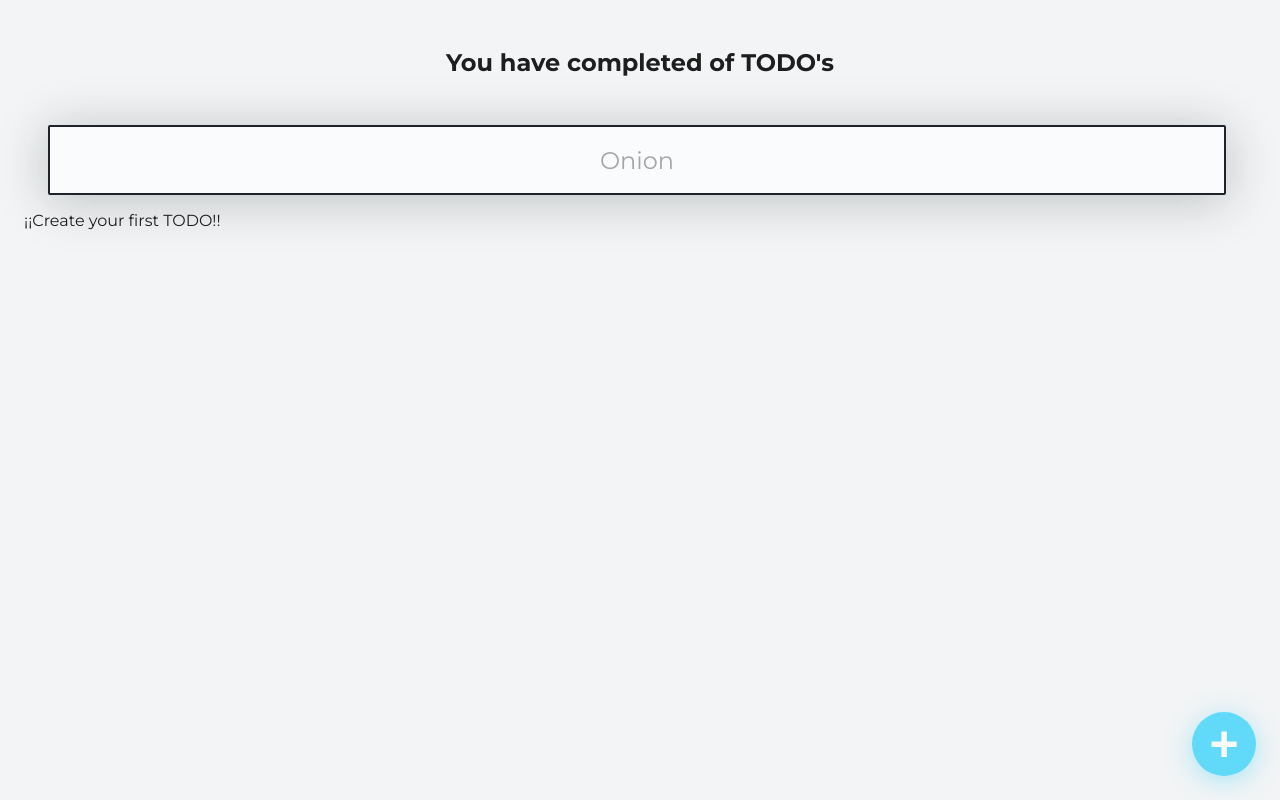
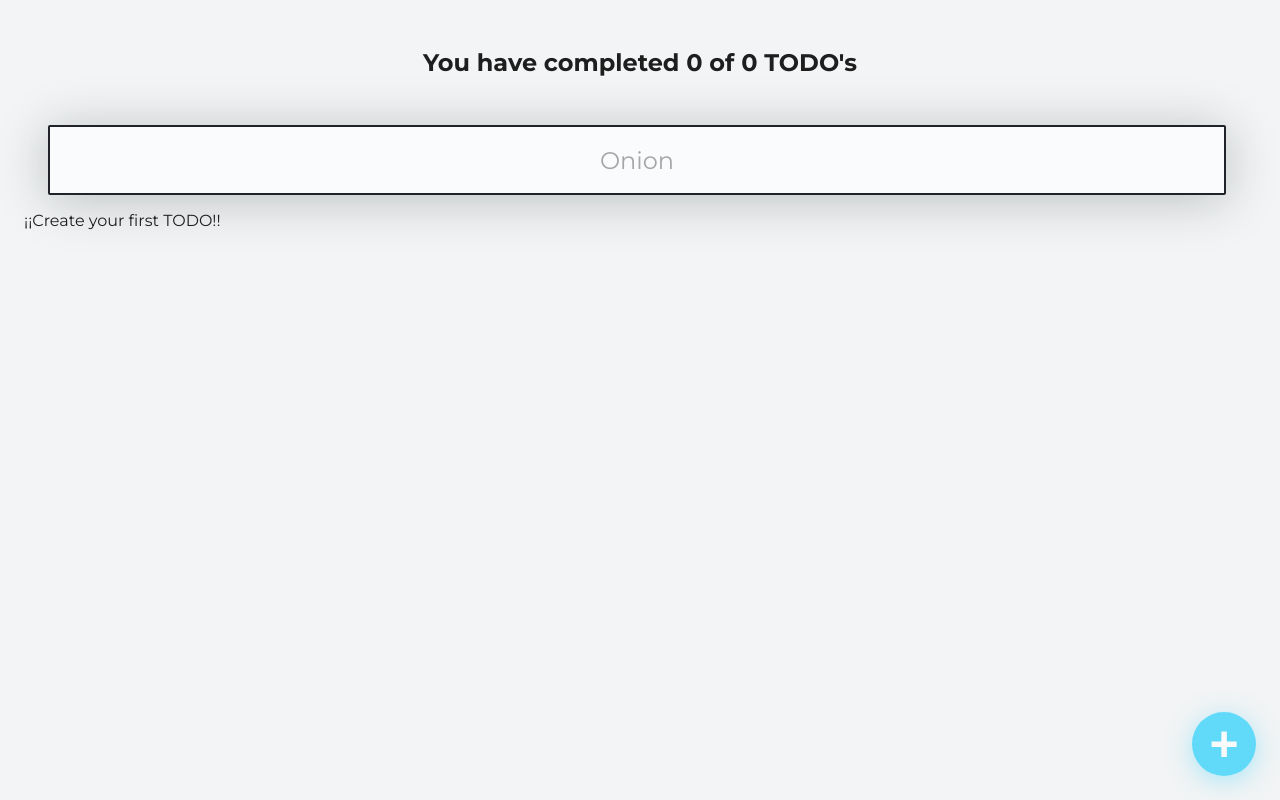
Before and after one commit to danielbatres/react-intro, a React (Create React App) app: page / in a window 1280 px wide. Built offline with nearby package versions, Linux system fonts and the light colour scheme.

Commit message:
useContext for the TodoCounter component

```diff
--- a/src/components/TodoCounter.jsx
+++ b/src/components/TodoCounter.jsx
@@ -1,8 +1,11 @@
 import React from 'react';
 import '../styles/TodoCounter.css';
+import { TodoContext } from "./TodoContext";
 
-const TodoCounter = ({ total, completed }) => {
-    return <h2 className="TodoCounter">You have completed {completed} of {total} TODO's</h2>;
+const TodoCounter = () => {
+  const { totalTodos, completedTodos } = React.useContext(TodoContext);
+
+  return <h2 className="TodoCounter">You have completed {completedTodos} of {totalTodos} TODO's</h2>;
 }
 
 export { TodoCounter };
```
